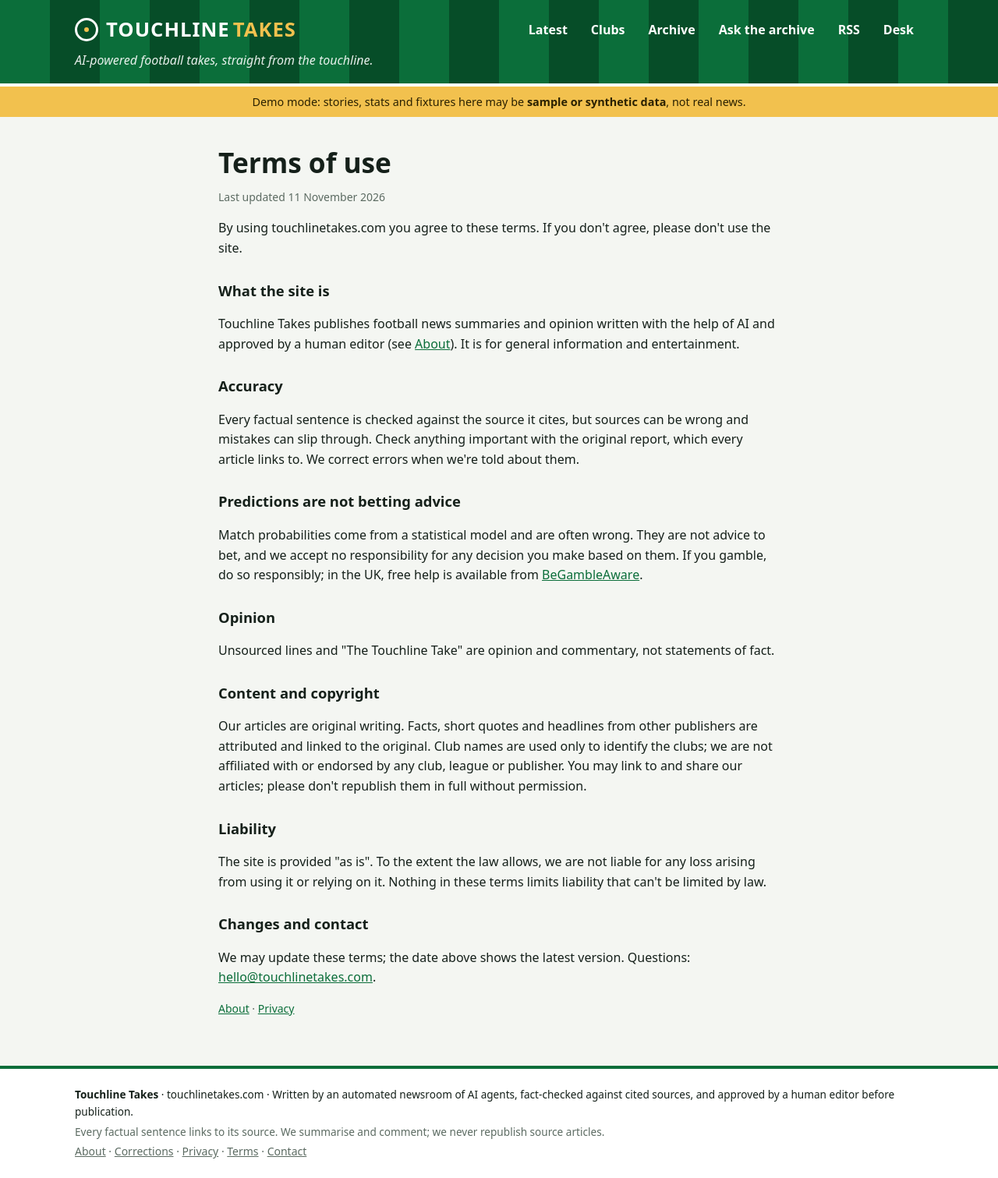
After one commit to hummus03/Touchline-Takes, a Flask app: page /terms in a window 1280 px wide. The commit adds this page. Shown: the whole page at 78% size. Run offline with Flask 3, Linux system fonts and the light colour scheme.

Commit message:
Club and league pages, About/Privacy/Terms, and a fuller sitemap
- /club/<slug>/: a club's takes and upcoming fixtures with predictions
  (fixture names like "Man United" are matched to the club); /league/<slug>/
  the same for a league; /clubs/ lists every club by its home league.
- Article tags (league, clubs) now link to those pages; Clubs in the nav.
- /about/ (how articles are made, AI disclosure, predictions are not
  betting advice, corrections, contact), /privacy/ (no cookies or tracking,
  GitHub Pages hosting), /terms/; linked from the footer. The contact
  address is the CONTACT_EMAIL setting (default hello@touchlinetakes.com).
- The sitemap and the static build cover every public page.
- Home page and new pages share card/tag templates (macros.html); URL
  helpers moved to web/urls.py.

Co-Authored-By: Claude Opus 5.5 <noreply@anthropic.com>
Claude-Session: https://claude.ai/code/session_01U9pBDReBMLh7jRWW8t3tzZ

```diff
--- a/touchline_takes/config.py
+++ b/touchline_takes/config.py
@@ -81,6 +81,7 @@ class Settings:
     admin_password: str = ""
     secret_key: str = ""
     site_url: str = "https://touchlinetakes.com"
+    contact_email: str = "hello@touchlinetakes.com"  # shown on the About/Privacy pages
     request_timeout: float = 10.0
 
     @classmethod
@@ -143,6 +144,8 @@ class Settings:
             admin_password=get("ADMIN_PASSWORD", ""),
             secret_key=get("SECRET_KEY", ""),
             site_url=(get("SITE_URL", defaults.site_url) or defaults.site_url).rstrip("/"),
+            contact_email=(get("CONTACT_EMAIL", defaults.contact_email)
+                           or defaults.contact_email).strip(),
             request_timeout=float(get("REQUEST_TIMEOUT", "10") or 10),
         )
 
--- a/touchline_takes/web/static/style.css
+++ b/touchline_takes/web/static/style.css
@@ -117,3 +117,14 @@ tr.ok td:nth-child(2) { color: var(--pitch); }
 
 .footer { border-top: 4px solid var(--pitch); background: var(--card); padding: 18px 0; font-size: .85rem; }
 .footer p { margin: 4px 0; }
+
+/* Club and league links, the clubs index and plain pages (About, Privacy, Terms). */
+a.tag { text-decoration: none; }
+a.tag:hover, a.tag:focus { outline: 2px solid var(--pitch); outline-offset: 1px; }
+.small-heading { font-size: .95rem; text-transform: uppercase; letter-spacing: .08em; margin: 22px 0 6px; }
+.club-list { list-style: none; padding: 0; margin: 0; display: grid; grid-template-columns: repeat(auto-fill, minmax(220px, 1fr)); gap: 6px 18px; }
+.club-list li { padding: 6px 0; border-bottom: 1px solid var(--line); }
+.page h2 { font-size: 1.15rem; margin-top: 26px; }
+.page .lede { font-size: 1.12rem; }
+.page li { margin: 6px 0; }
+.footer-links a { color: inherit; }
--- a/touchline_takes/web/templates/base.html
+++ b/touchline_takes/web/templates/base.html
@@ -36,6 +36,7 @@
       </a>
       <nav class="nav">
         <a href="{{ url_for('site.index') }}">Latest</a>
+        <a href="{{ url_for('site.clubs') }}">Clubs</a>
         <a href="{{ url_for('site.archive') }}">Archive</a>
         {% if not static_site %}<a href="{{ url_for('site.ask') }}">Ask the archive</a>{% endif %}
         <a href="{{ url_for('site.feed') }}">RSS</a>
@@ -57,6 +58,7 @@
     <div class="wrap">
       <p><strong>{{ brand }}</strong> · {{ domain }} · Written by an automated newsroom of AI agents, fact-checked against cited sources, and approved by a human editor before publication.</p>
       <p class="muted">Every factual sentence links to its source. We summarise and comment; we never republish source articles.</p>
+      <p class="muted small footer-links"><a href="{{ url_for('site.about') }}">About</a> · <a href="{{ url_for('site.about') }}#corrections">Corrections</a> · <a href="{{ url_for('site.privacy') }}">Privacy</a> · <a href="{{ url_for('site.terms') }}">Terms</a> · <a href="mailto:{{ contact_email }}">Contact</a></p>
     </div>
   </footer>
 </body>
--- /dev/null
+++ b/touchline_takes/web/templates/terms.html
@@ -0,0 +1,35 @@
+{% extends "base.html" %}
+{% block title %}Terms of use | {{ brand }}{% endblock %}
+{% block share_title %}Terms of use | {{ brand }}{% endblock %}
+{% block description %}The terms for using {{ brand }}.{% endblock %}
+{% block content %}
+<article class="article page">
+  <h1>Terms of use</h1>
+  <p class="muted small">Last updated 11 November 2026</p>
+
+  <p>By using {{ domain }} you agree to these terms. If you don't agree, please don't use the site.</p>
+
+  <h2>What the site is</h2>
+  <p>{{ brand }} publishes football news summaries and opinion written with the help of AI and approved by a human editor (see <a href="{{ url_for('site.about') }}">About</a>). It is for general information and entertainment.</p>
+
+  <h2>Accuracy</h2>
+  <p>Every factual sentence is checked against the source it cites, but sources can be wrong and mistakes can slip through. Check anything important with the original report, which every article links to. We correct errors when we're told about them.</p>
+
+  <h2>Predictions are not betting advice</h2>
+  <p>Match probabilities come from a statistical model and are often wrong. They are not advice to bet, and we accept no responsibility for any decision you make based on them. If you gamble, do so responsibly; in the UK, free help is available from <a href="https://www.begambleaware.org" rel="noopener">BeGambleAware</a>.</p>
+
+  <h2>Opinion</h2>
+  <p>Unsourced lines and "The Touchline Take" are opinion and commentary, not statements of fact.</p>
+
+  <h2>Content and copyright</h2>
+  <p>Our articles are original writing. Facts, short quotes and headlines from other publishers are attributed and linked to the original. Club names are used only to identify the clubs; we are not affiliated with or endorsed by any club, league or publisher. You may link to and share our articles; please don't republish them in full without permission.</p>
+
+  <h2>Liability</h2>
+  <p>The site is provided "as is". To the extent the law allows, we are not liable for any loss arising from using it or relying on it. Nothing in these terms limits liability that can't be limited by law.</p>
+
+  <h2>Changes and contact</h2>
+  <p>We may update these terms; the date above shows the latest version. Questions: <a href="mailto:{{ contact_email }}">{{ contact_email }}</a>.</p>
+
+  <p class="muted small"><a href="{{ url_for('site.about') }}">About</a> · <a href="{{ url_for('site.privacy') }}">Privacy</a></p>
+</article>
+{% endblock %}
--- /dev/null
+++ b/touchline_takes/web/urls.py
@@ -0,0 +1,19 @@
+"""Page addresses: canonical URLs and club/league slugs."""
+
+from __future__ import annotations
+
+import re
+import unicodedata
+
+
+def canonical_url(site_url: str, path: str) -> str:
+    """Absolute URL of a page as the static site serves it (directories end in '/')."""
+    if path != "/" and not path.rsplit("/", 1)[-1].count("."):  # not feed.xml, robots.txt
+        path = path.rstrip("/") + "/"
+    return f"{site_url}{path}"
+
+
+def slugify(name: str) -> str:
+    """URL slug for a club or league: 'Paris Saint-Germain' -> 'paris-saint-germain'."""
+    ascii_name = unicodedata.normalize("NFKD", name).encode("ascii", "ignore").decode("ascii")
+    return re.sub(r"[^a-z0-9]+", "-", ascii_name.lower()).strip("-")
--- a/touchline_takes/web/views.py
+++ b/touchline_takes/web/views.py
@@ -12,6 +12,7 @@ from markupsafe import escape
 
 from touchline_takes.agents.factcheck import check_draft
 from touchline_takes.agents.publisher import build_rss
+from touchline_takes.web.urls import canonical_url, slugify
 
 bp = Blueprint("site", __name__)
 LOCAL_ADDRS = {"127.0.0.1", "::1"}
@@ -93,12 +94,108 @@ def archive():
     return render_template("archive.html", articles=services().db.list_articles(100_000))
 
 
+def _fixtures_for(match) -> list[dict]:
+    """Upcoming fixtures (with predictions) for which ``match(fixture)`` is true."""
+    return [f for f in services().db.fixtures_with_predictions(100) if match(f)]
+
+
+def club_directory() -> dict[str, dict]:
+    """Every club with an article or an upcoming fixture: slug -> name, league, count."""
+    teams = services().teams
+    found: dict[str, dict] = {}
+
+    def add(name: str, is_article: bool) -> None:
+        # A club's home league from the directory: Chelsea are a Premier League club
+        # even when their latest take was about the Champions League.
+        entry = found.setdefault(slugify(name), {"name": name, "articles": 0,
+                                                 "league": teams.league_of(name) or "",
+                                                 "slug": slugify(name)})
+        entry["articles"] += int(is_article)
+
+    for item in services().db.list_articles(100_000):
+        for name in item["teams"]:
+            add(name, True)
+    for fixture in services().db.fixtures_with_predictions(100):
+        for side in ("home", "away"):
+            add(teams.canonical(fixture[side]), False)
+    return dict(sorted(found.items(), key=lambda kv: kv[1]["name"]))
+
+
+def league_directory() -> dict[str, str]:
+    """Every league with an article or a fixture: slug -> name."""
+    names = {a["league"] for a in services().db.list_articles(100_000) if a.get("league")}
+    names |= {f["league"] for f in services().db.fixtures_with_predictions(100)
+              if f.get("league")}
+    return {slugify(n): n for n in sorted(names)}
+
+
+@bp.get("/clubs")
+def clubs():
+    """Every club we cover, by league."""
+    return render_template("clubs.html", clubs=list(club_directory().values()))
+
+
+@bp.get("/club/<slug>")
+def club(slug: str):
+    """One club: its articles and upcoming fixtures."""
+    entry = club_directory().get(slug)
+    if entry is None:
+        abort(404)
+    teams = services().teams
+    articles = [a for a in services().db.list_articles(100_000) if entry["name"] in a["teams"]]
+    fixtures = _fixtures_for(lambda f: entry["name"] in (teams.canonical(f["home"]),
+                                                         teams.canonical(f["away"])))
+    return render_template("listing.html", heading=entry["name"], kind="club",
+                           league=entry["league"], articles=articles, fixtures=fixtures)
+
+
+@bp.get("/league/<slug>")
+def league(slug: str):
+    """One league: its articles and upcoming fixtures."""
+    name = league_directory().get(slug)
+    if name is None:
+        abort(404)
+    articles = [a for a in services().db.list_articles(100_000) if a.get("league") == name]
+    return render_template("listing.html", heading=name, kind="league", league=None,
+                           articles=articles,
+                           fixtures=_fixtures_for(lambda f: f.get("league") == name))
+
+
+@bp.get("/about")
+def about():
+    """How Touchline Takes works, editorial standards and corrections."""
+    return render_template("about.html")
+
+
+@bp.get("/privacy")
+def privacy():
+    """Privacy notice."""
+    return render_template("privacy.html")
+
+
+@bp.get("/terms")
+def terms():
+    """Terms of use."""
+    return render_template("terms.html")
+
+
+PAGES = ("/archive", "/clubs", "/about", "/privacy", "/terms")
+
+
+def site_paths() -> list[str]:
+    """Every public page path (for the sitemap and the static build)."""
+    paths = ["/", *PAGES]
+    paths += [f"/club/{slug}" for slug in club_directory()]
+    paths += [f"/league/{slug}" for slug in league_directory()]
+    paths += [f"/article/{a['slug']}" for a in services().db.list_articles(100_000)]
+    return paths
+
+
 @bp.get("/sitemap.xml")
 def sitemap():
-    """XML sitemap of the home page, archive and every article."""
+    """XML sitemap of every public page."""
     base = current_app.config["SETTINGS"].site_url
-    urls = [f"{base}/", f"{base}/archive/"] + [
-        f"{base}/article/{a['slug']}/" for a in services().db.list_articles(100_000)]
+    urls = [canonical_url(base, path) for path in site_paths()]
     body = ('<?xml version="1.0" encoding="UTF-8"?>\n'
             '<urlset xmlns="http://www.sitemaps.org/schemas/sitemap/0.9">\n'
             + "".join(f"  <url><loc>{escape(u)}</loc></url>\n" for u in urls) + "</urlset>\n")
```
Also changed, not shown: tests/test_static_site.py (+29 -0 lines), tests/test_web.py (+9 -0 lines), touchline_takes/static_site.py (+15 -7 lines), touchline_takes/web/__init__.py (+13 -8 lines), touchline_takes/web/templates/about.html (added, +33 -0 lines), touchline_takes/web/templates/article.html (+2 -5 lines), touchline_takes/web/templates/clubs.html (added, +21 -0 lines), touchline_takes/web/templates/index.html (+4 -23 lines), touchline_takes/web/templates/listing.html (added, +28 -0 lines), touchline_takes/web/templates/macros.html (added, +34 -0 lines), touchline_takes/web/templates/privacy.html (added, +30 -0 lines).
